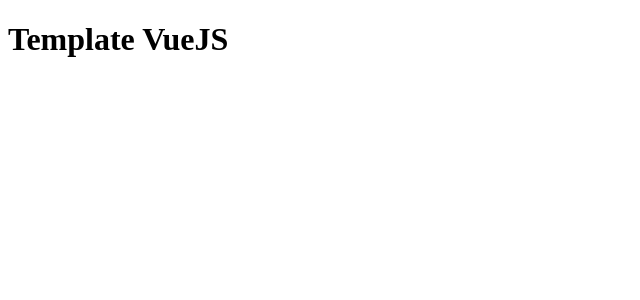
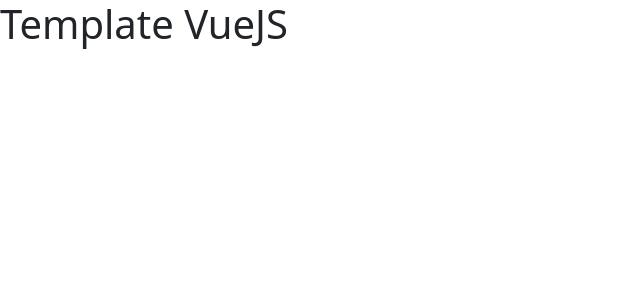
Before and after one commit to MassimoPeruga/vite-boolfolio, a Vue app: page / in a window 1280 px wide. Shown: the top 300 px of the page, without its empty margins (0-640 px from the left). Built offline with nearby package versions, Linux system fonts and the light colour scheme.

Commit message:
feat: Milestone 3

```diff
--- a/index.html
+++ b/index.html
@@ -1,13 +1,16 @@
 <!DOCTYPE html>
 <html lang="en">
+
 <head>
   <meta charset="UTF-8" />
 
   <meta name="viewport" content="width=device-width, initial-scale=1.0" />
-    <title>Template VueJS</title>
+  <title>Boolfolio</title>
 </head>
+
 <body>
   <div id="app"></div>
   <script type="module" src="/src/main.js"></script>
 </body>
+
 </html>
--- a/package.json
+++ b/package.json
@@ -10,6 +10,8 @@
     "prova": "cd .."
   },
   "dependencies": {
+    "axios": "^1.6.7",
+    "bootstrap": "^5.3.2",
     "vue": "^3.3.8"
   },
   "devDependencies": {
--- a/src/assets/scss/style.scss
+++ b/src/assets/scss/style.scss
@@ -3,3 +3,6 @@
 @use './partial/variables' as *;
 @use './partial/typography' as *;
 @use './partial/common' as *;
+
+// Import all of Bootstrap's CSS
+@import "bootstrap/scss/bootstrap";
--- a/src/main.js
+++ b/src/main.js
@@ -3,6 +3,8 @@
 import App from './App.vue';
 //file di partenza stili progetto
 import './assets/scss/style.scss';
+// Import all of Bootstrap's JS
+import * as bootstrap from 'bootstrap'
 //file di partenza js
 import './assets/js/myscript'
 
```
Also changed, not shown: 2 other files (tests, documents, lock files or other folders). Lines whose indentation alone changed are shown as unchanged.
